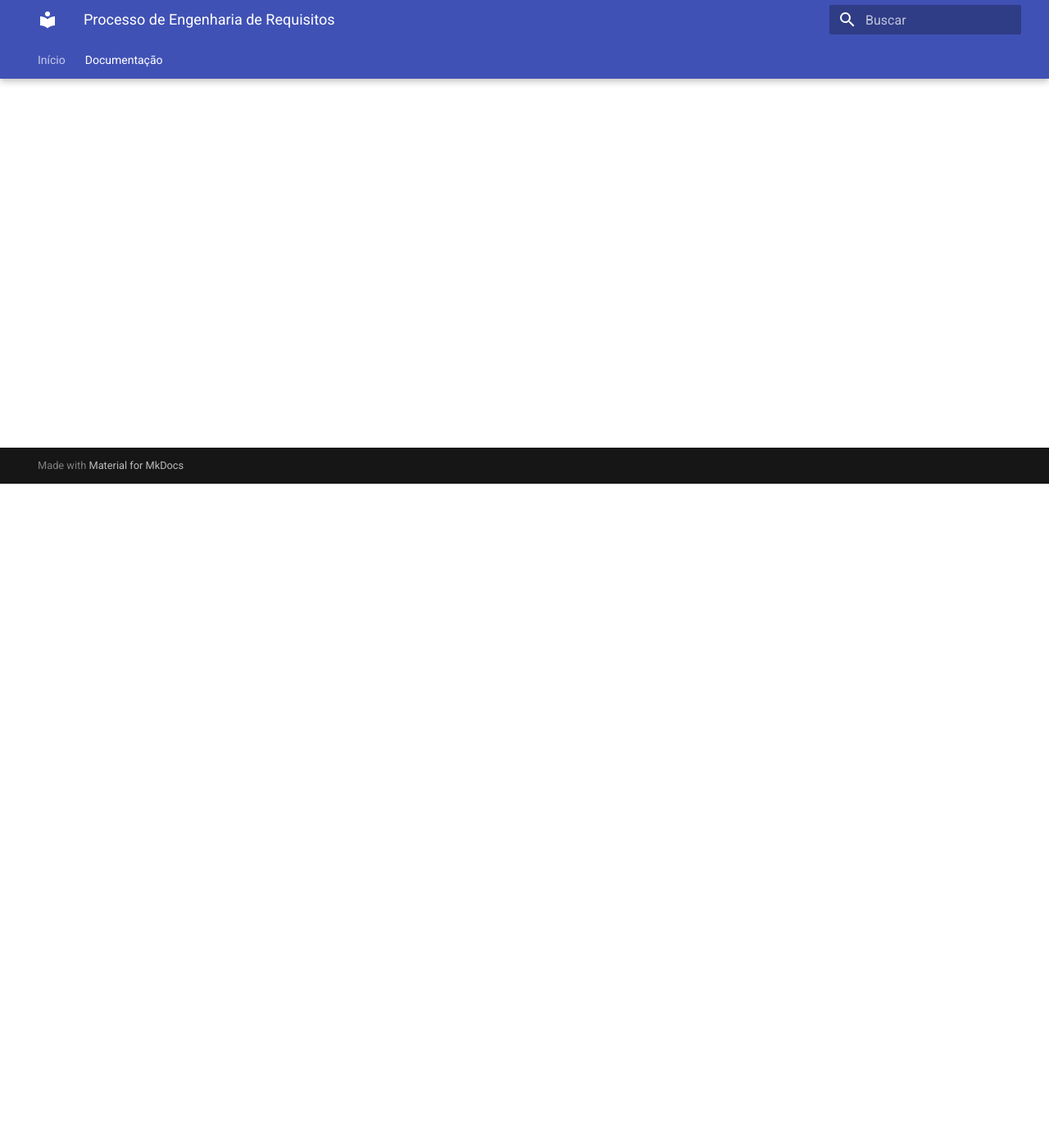
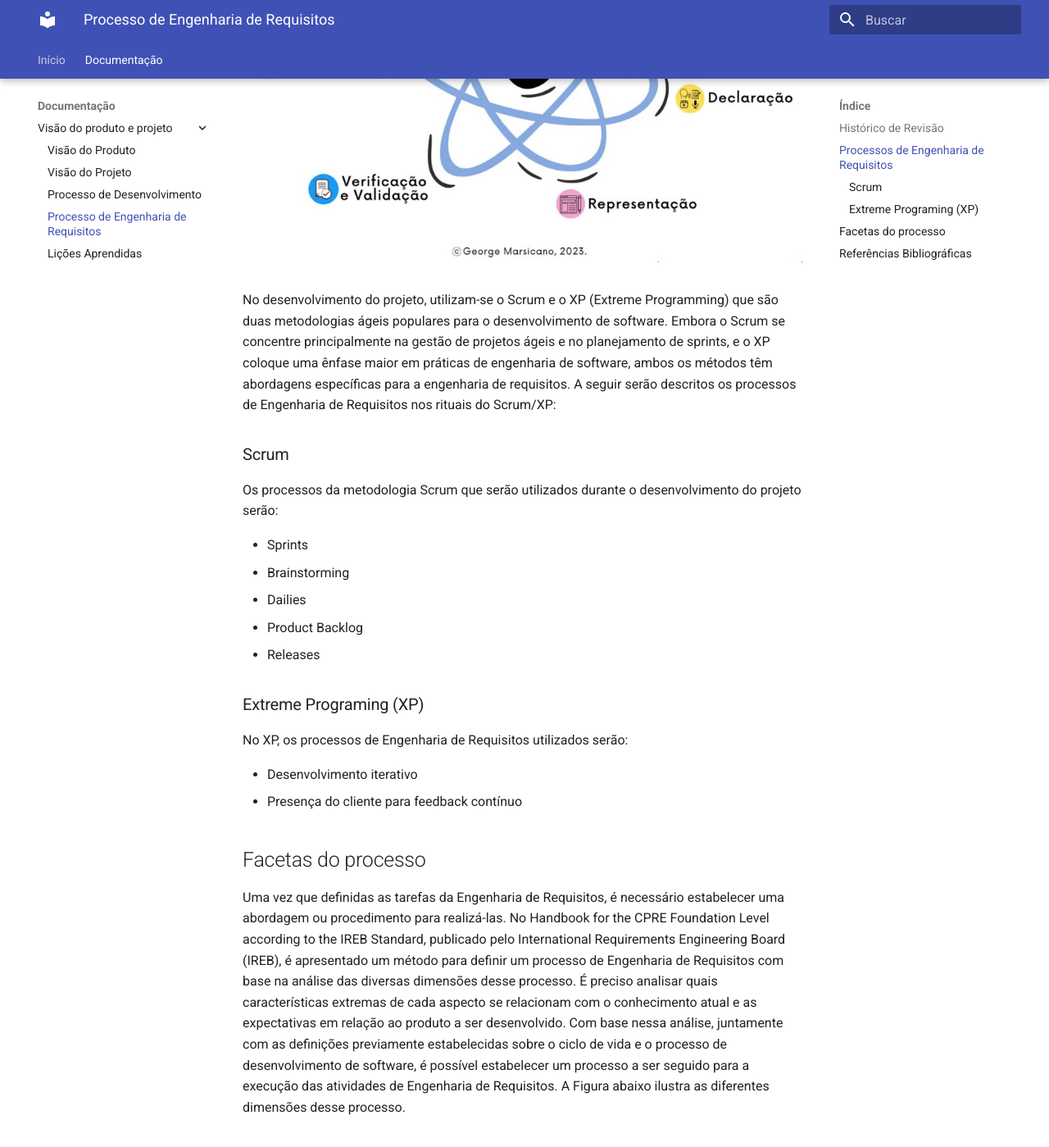
Before and after one commit to mdsreq-fga-unb/2023-2-BeachTennisCoordiMate, an MkDocs documentation site: the page built from docs/doc-visao/4.processo-requisitos.md, in a window 1280 px wide and 1400 px high, scrolled down 810 px. Shown: the whole window at 82% size. Built offline with MkDocs 1.6.1 and Material for MkDocs 9.7.7, drawn with Linux system fonts in a browser that asks for light colours; nearby versions of some CDN libraries; some of the changed text lies outside the part shown.

Commit message:
Explicado o processo de engenharia de requisitos nos rituais do Scrum/XP
Co-authored-by: João Barreto <211039519@aluno.unb.br>

```diff
--- a/docs/doc-visao/4.processo-requisitos.md
+++ b/docs/doc-visao/4.processo-requisitos.md
@@ -10,8 +10,47 @@
 | **Data**  | **Versão** | **Descrição**        | **Autor**                                                     |
 | --------- | ---------- | -------------------- | ------------------------------------------------------------- |
 | 26/9/2023 | 0.1        | Criação do documento | [Luciano de Freitas](https://github.com/luciano-freitas-melo) |
+| 26/9/2023 | 0.2        | Documentação dos processos de Engenharia de Requisitos | [Artur Rodrigues](https://github.com/ArturRSA19) e [João Barreto](https://github.com/JoaoBarreto03)|
 
+## Processos de Engenharia de Requisitos
+
+O Processo de Engenharia de Requisitos define quais são as etapas essenciais para a construção de um software, sendo aplicado em metodologias ágeis ou em processos dirigidos a plano.
+<br><br>
+![Processos Engenharia de Requisitos](../assets/processos_ER.jpg)
+<br><br>
+No desenvolvimento do projeto, utilizam-se o Scrum e o XP (Extreme Programming) que são duas metodologias ágeis populares para o desenvolvimento de software. Embora o Scrum se concentre principalmente na gestão de projetos ágeis e no planejamento de sprints, e o XP coloque uma ênfase maior em práticas de engenharia de software, ambos os métodos têm abordagens específicas para a engenharia de requisitos. A seguir serão descritos os processos de Engenharia de Requisitos nos rituais do Scrum/XP:
+
+### Scrum
+
+Os processos da metodologia Scrum que serão utilizados durante o desenvolvimento do projeto serão:
+
+- Sprints
+- Brainstorming
+- Dailies
+- Product Backlog
+- Releases
+
+### Extreme Programing (XP)
+
+No XP, os processos de Engenharia de Requisitos utilizados serão:
+
+- Desenvolvimento iterativo
+- Presença do cliente para feedback contínuo
+## Facetas do processo
+
+Uma vez que definidas as tarefas da Engenharia de Requisitos, é necessário estabelecer uma abordagem ou procedimento para realizá-las. No Handbook for the CPRE Foundation Level according to the IREB Standard, publicado pelo International Requirements Engineering Board (IREB), é apresentado um método para definir um processo de Engenharia de Requisitos com base na análise das diversas dimensões desse processo. É preciso analisar quais características extremas de cada aspecto se relacionam com o conhecimento atual e as expectativas em relação ao produto a ser desenvolvido. Com base nessa análise, juntamente com as definições previamente estabelecidas sobre o ciclo de vida e o processo de desenvolvimento de software, é possível estabelecer um processo a ser seguido para a execução das atividades de Engenharia de Requisitos. A Figura abaixo ilustra as diferentes dimensões desse processo.
+<br><br>
+![Facetas Engenharia de Requisitos](../assets/facetas_ER.jpg)
+<center>Facetas da Engenharia de Requisitos (Fonte: Handbook IREB CPRE Foundation Level, Version 1.1.0, september 2022)</center>
+<br><br>
+
+A partir da descrição das facetas, é possível definir qual o melhor processo a ser utilizado no processo, sendo então escolhido o modelo Participativo, que engloba as facetas: iterativo, exploratório e cliente específico. Essa escolha foi baseada nos seguintes requisitos:
+
+- O projeto será desenvolvido em etapas de curto ciclo com um feedback contínuo por parte do cliente;
+- Os requisitos do projeto não são totalmente conhecidos no início, havendo a necessidade de explorá-los ao longo de seu desenvolvimento;
+- O projeto está sendo feito para atender às necessidades de um cliente específico. Logo, sua participação é de extrema importância no desenvolvimento do produto.
 
 ## Referências Bibliográficas
 
-1. Material da disciplina disponivel no aprender
+1. MARSICANO, George. Requisitos de Software: Introdução a Engenharia de Requisitos (ER). Brasília, 2023
+2. Handbook IREB CPRE Foundation Level, Version 1.1.0, september 2022.
```
Also changed, not shown: docs/assets/facetas_ER.jpg (added), docs/assets/processos_ER.jpg (added).
